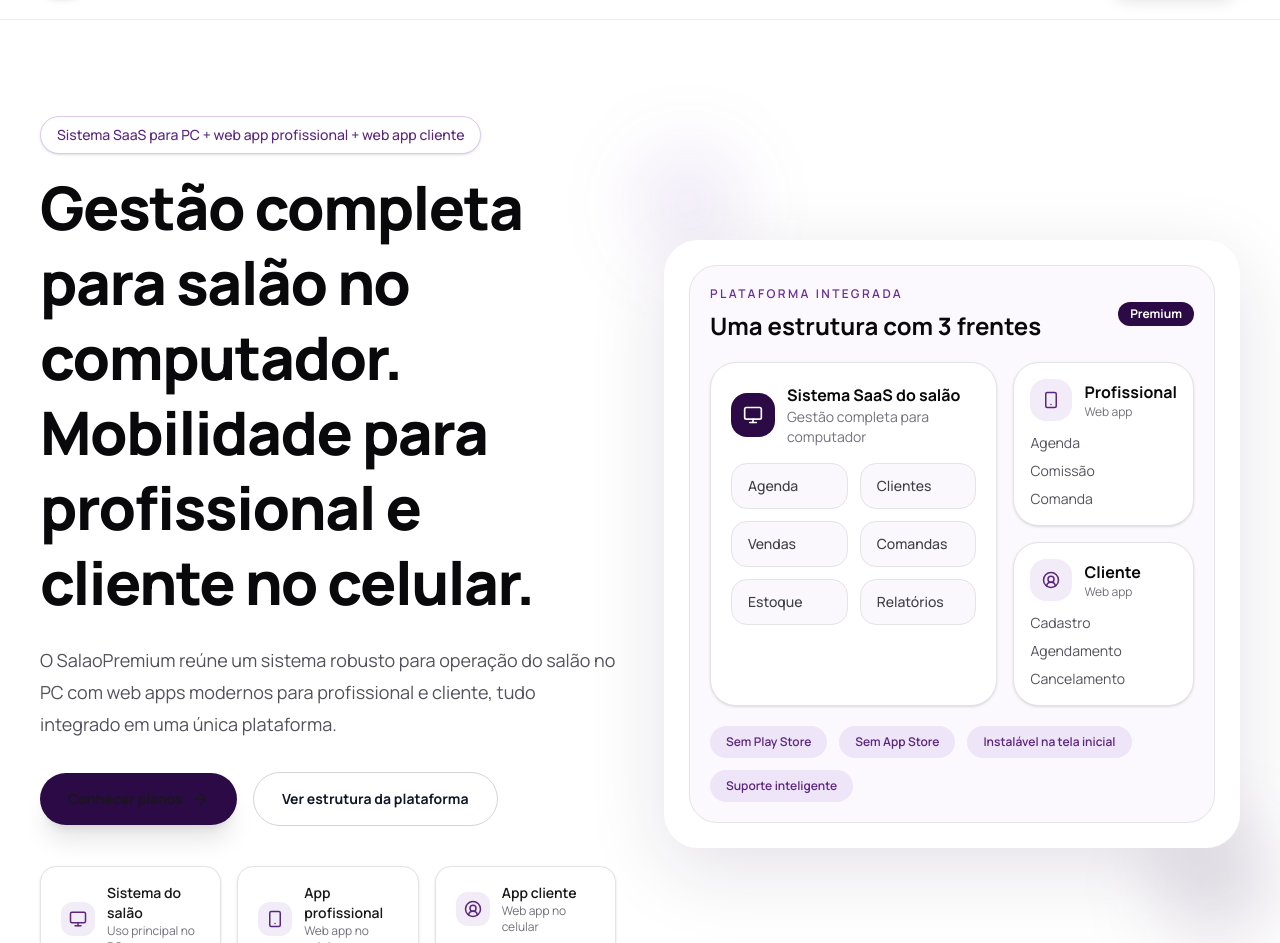
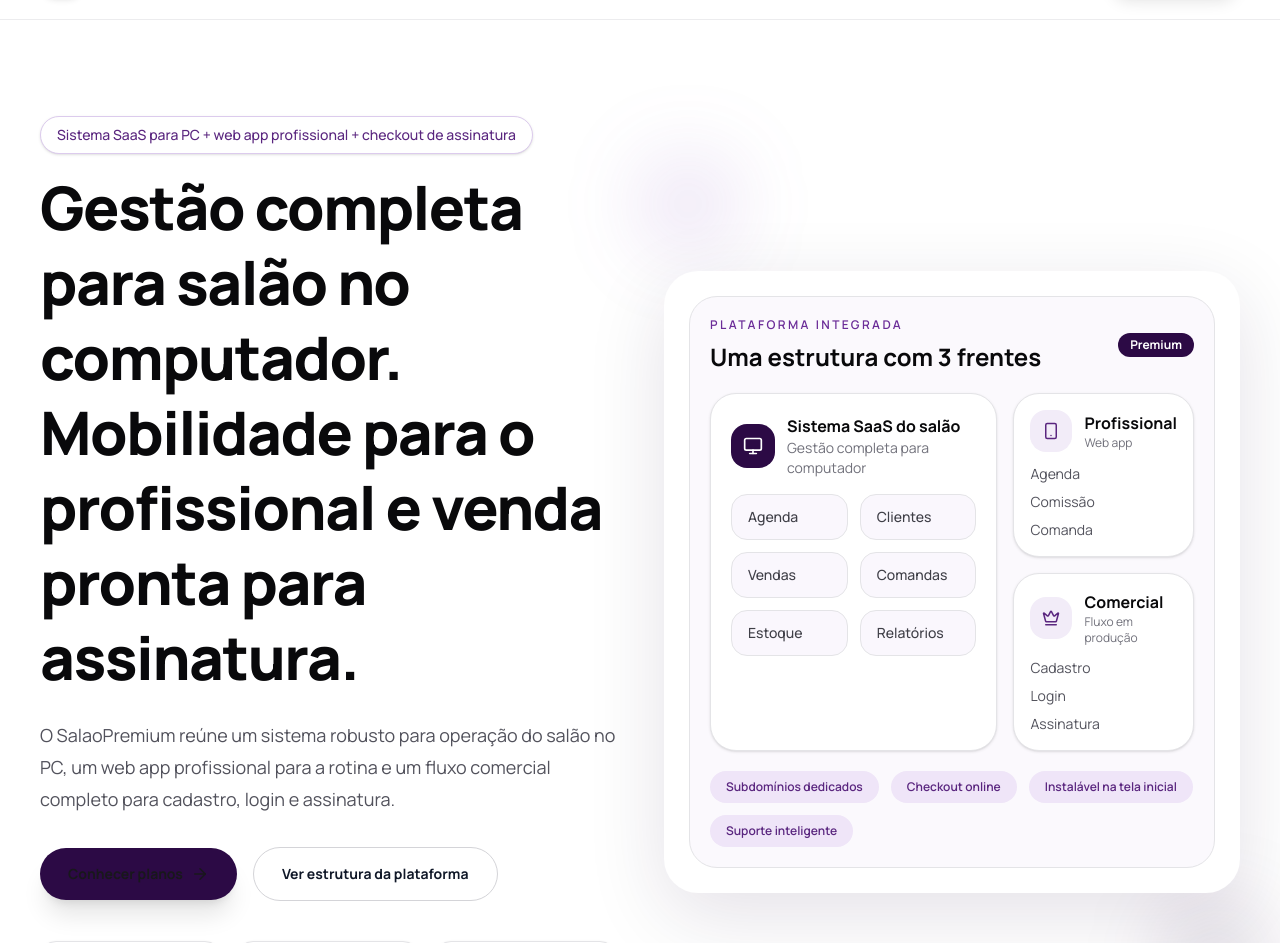
Before and after one commit to Wiltonkru2022/salaopremiun, a Next.js app: page / in a window 1280 px wide. Shown: the part 69-1012 px from the top of the page. Built offline with nearby package versions, Linux system fonts and the light colour scheme.

Commit message:
Alinha landing ao produto entregue

```diff
--- a/components/site-footer.tsx
+++ b/components/site-footer.tsx
@@ -9,8 +9,8 @@ export default function SiteFooter() {
             <h3 className="text-2xl font-bold">SalaoPremium</h3>
             <p className="mt-4 leading-7 text-zinc-500">
               Plataforma para salões, barbearias, clínicas e studios que
-              desejam gestão forte no computador e praticidade no celular para
-              profissional e cliente.
+              desejam gestão forte no computador, praticidade no celular para o
+              profissional e um fluxo comercial pronto para vender.
             </p>
           </div>
 
@@ -28,8 +28,8 @@ export default function SiteFooter() {
                 </Link>
               </li>
               <li>
-                <Link href="/#app-cliente" className="hover:text-zinc-950">
-                  App cliente
+                <Link href="/#comercial" className="hover:text-zinc-950">
+                  Comercial
                 </Link>
               </li>
               <li>
--- a/components/site-header.tsx
+++ b/components/site-header.tsx
@@ -39,10 +39,10 @@ export default function SiteHeader() {
             App Profissional
           </Link>
           <Link
-            href="/#app-cliente"
+            href="/#comercial"
             className="text-sm font-medium text-zinc-700 transition hover:text-[#2c0a45]"
           >
-            App Cliente
+            Comercial
           </Link>
           <Link
             href="/#planos"
@@ -102,11 +102,11 @@ export default function SiteHeader() {
               App profissional
             </Link>
             <Link
-              href="/#app-cliente"
+              href="/#comercial"
               className="border-b border-zinc-100 py-4 text-base font-medium text-zinc-800"
               onClick={() => setOpen(false)}
             >
-              App cliente
+              Comercial
             </Link>
             <Link
               href="/#planos"
--- a/components/site/HomeLanding.tsx
+++ b/components/site/HomeLanding.tsx
@@ -17,9 +17,7 @@ import {
   Bot,
   BadgeDollarSign,
   ClipboardList,
-  MapPin,
   UserPlus,
-  UserCircle2,
   Receipt,
   Crown,
   BellRing,
@@ -51,12 +49,12 @@ const professionalAppModules = [
   "Suporte ChatGPT",
 ];
 
-const clientAppModules = [
-  "Criar cadastro",
-  "Procurar salão próximo",
-  "Agenda",
-  "Cancelar agendamento",
-  "Perfil",
+const commercialFlowModules = [
+  "Planos com CTA direto por subdomínio",
+  "Cadastro guiado do salão",
+  "Login com continuidade do plano",
+  "Checkout com PIX, boleto e cartão",
+  "Histórico e regularização de cobrança",
 ];
 
 const plans = [
@@ -86,7 +84,7 @@ const plans = [
       "Comissão e relatórios",
       "Estoque e comandas",
       "App profissional",
-      "App cliente",
+      "Checkout e assinatura online",
       "Mais recursos e operação completa",
     ],
   },
@@ -116,12 +114,12 @@ const faqItems = [
   {
     question: "O que funciona no celular?",
     answer:
-      "No celular ficam o app do profissional e o app do cliente, ambos em formato web app, com acesso direto pela tela principal do aparelho.",
+      "Hoje, no celular, funciona o app do profissional em formato web app. A experiência do cliente final ainda está em evolução e não faz parte da entrega principal atual.",
   },
   {
     question: "Precisa publicar na Play Store ou App Store?",
     answer:
-      "Não. Os apps funcionam como web app e podem ser instalados na tela inicial do celular sem depender de loja de aplicativos.",
+      "Não. O app do profissional funciona como web app e pode ser instalado na tela inicial do celular sem depender de loja de aplicativos.",
   },
   {
     question: "O suporte com ChatGPT faz agendamento ou cria cliente?",
@@ -138,7 +136,7 @@ export default function HomeLanding() {
       <SaaSIntro />
       <SaaSModulesSection />
       <ProfessionalAppSection />
-      <ClientAppSection />
+      <CommercialFlowSection />
       <WebAppSection />
       <SupportAISection />
       <PlansSection />
@@ -155,15 +153,15 @@ function Hero() {
       <div className="mx-auto grid max-w-7xl gap-12 px-6 py-16 lg:grid-cols-2 lg:px-10 lg:py-24">
         <div className="flex flex-col justify-center">
           <span className="mb-4 inline-flex w-fit items-center rounded-full border border-[#dccbed] bg-white px-4 py-2 text-sm font-medium text-[#5a267f] shadow-sm">
-            Sistema SaaS para PC + web app profissional + web app cliente
+            Sistema SaaS para PC + web app profissional + checkout de assinatura
           </span>
 
           <h2 className="max-w-3xl text-4xl font-extrabold leading-tight tracking-tight text-zinc-950 lg:text-6xl">
-            Gestão completa para salão no computador. Mobilidade para profissional e cliente no celular.
+            Gestão completa para salão no computador. Mobilidade para o profissional e venda pronta para assinatura.
           </h2>
 
           <p className="mt-6 max-w-2xl text-lg leading-8 text-zinc-600">
-            O SalaoPremium reúne um sistema robusto para operação do salão no PC com web apps modernos para profissional e cliente, tudo integrado em uma única plataforma.
+            O SalaoPremium reúne um sistema robusto para operação do salão no PC, um web app profissional para a rotina e um fluxo comercial completo para cadastro, login e assinatura.
           </p>
 
           <div className="mt-8 flex flex-wrap items-center gap-4">
@@ -211,11 +209,11 @@ function Hero() {
             <div className="rounded-2xl border border-zinc-200 bg-white px-5 py-4 shadow-sm">
               <div className="flex items-center gap-3">
                 <div className="rounded-xl bg-[#f2ecf8] p-2 text-[#5a267f]">
-                  <UserCircle2 size={18} />
+                  <Crown size={18} />
                 </div>
                 <div>
-                  <p className="text-sm font-semibold text-zinc-900">App cliente</p>
-                  <p className="text-xs text-zinc-500">Web app no celular</p>
+                  <p className="text-sm font-semibold text-zinc-900">Cadastro e assinatura</p>
+                  <p className="text-xs text-zinc-500">Fluxo comercial ativo</p>
                 </div>
               </div>
             </div>
@@ -287,17 +285,17 @@ function Hero() {
                   <div className="rounded-[26px] border border-zinc-200 bg-white p-4 shadow-sm">
                     <div className="mb-3 flex items-center gap-3">
                       <div className="rounded-2xl bg-[#f2ecf8] p-3 text-[#5a267f]">
-                        <UserCircle2 size={18} />
+                        <Crown size={18} />
                       </div>
                       <div>
-                        <p className="font-bold text-zinc-950">Cliente</p>
-                        <p className="text-xs text-zinc-500">Web app</p>
+                        <p className="font-bold text-zinc-950">Comercial</p>
+                        <p className="text-xs text-zinc-500">Fluxo em produção</p>
                       </div>
                     </div>
                     <div className="space-y-2 text-sm text-zinc-600">
                       <p>Cadastro</p>
-                      <p>Agendamento</p>
-                      <p>Cancelamento</p>
+                      <p>Login</p>
+                      <p>Assinatura</p>
                     </div>
                   </div>
                 </div>
@@ -305,8 +303,8 @@ function Hero() {
 
               <div className="mt-5 flex flex-wrap gap-3">
                 {[
-                  "Sem Play Store",
-                  "Sem App Store",
+                  "Subdomínios dedicados",
+                  "Checkout online",
                   "Instalável na tela inicial",
                   "Suporte inteligente",
                 ].map((item) => (
@@ -460,29 +458,29 @@ function ProfessionalAppSection() {
   );
 }
 
-function ClientAppSection() {
+function CommercialFlowSection() {
   return (
-    <section id="app-cliente" className="mx-auto max-w-7xl px-6 py-20 lg:px-10">
+    <section id="comercial" className="mx-auto max-w-7xl px-6 py-20 lg:px-10">
       <div className="mx-auto max-w-4xl text-center">
         <p className="text-sm font-bold uppercase tracking-[0.22em] text-[#6b2c98]">
-          App do cliente
+          Fluxo comercial
         </p>
         <h2 className="mt-3 text-3xl font-bold tracking-tight text-zinc-950 lg:text-5xl">
-          O cliente agenda e acompanha tudo com praticidade
+          Jornada pronta para vender assinatura sem atrito
         </h2>
         <p className="mt-5 text-lg leading-8 text-zinc-600">
-          Uma experiência pensada para facilitar cadastro, busca do salão, agendamento, cancelamento e gerenciamento do perfil direto no celular.
+          Do primeiro clique até a cobrança, o sistema mantém a jornada do salão organizada entre site, cadastro, login e assinatura.
         </p>
       </div>
 
       <div className="mt-12 grid items-center gap-10 lg:grid-cols-2">
         <div className="space-y-4">
           {[
-            { icon: UserPlus, label: "Criar cadastro" },
-            { icon: MapPin, label: "Procurar salão próximo" },
-            { icon: CalendarDays, label: "Agenda" },
-            { icon: BellRing, label: "Cancelar agendamento" },
-            { icon: UserCircle2, label: "Perfil" },
+            { icon: Crown, label: "Escolher plano ideal" },
+            { icon: UserPlus, label: "Cadastro guiado do salão" },
+            { icon: ClipboardList, label: "Login com continuidade do plano" },
+            { icon: CreditCard, label: "Checkout com cobrança online" },
+            { icon: BellRing, label: "Histórico e regularização" },
           ].map((item) => {
             const Icon = item.icon;
             return (
@@ -503,16 +501,16 @@ function ClientAppSection() {
           <div className="rounded-[28px] border border-zinc-200 bg-white p-6">
             <div className="mb-6 flex items-center gap-3">
               <div className="rounded-2xl bg-[#2c0a45] p-3 text-white">
-                <UserCircle2 size={20} />
+                <Crown size={20} />
               </div>
               <div>
-                <p className="font-bold text-zinc-950">Web app do cliente</p>
-                <p className="text-sm text-zinc-500">Experiência simples para agendar e acompanhar</p>
+                <p className="font-bold text-zinc-950">Onboarding e assinatura</p>
+                <p className="text-sm text-zinc-500">Fluxo real e já disponível em produção</p>
               </div>
             </div>
 
             <div className="grid gap-3">
-              {clientAppModules.map((item) => (
+              {commercialFlowModules.map((item) => (
                 <div
                   key={item}
                   className="rounded-2xl border border-white/70 bg-white px-4 py-3 text-sm font-medium text-zinc-700 shadow-sm"
@@ -520,6 +518,9 @@ function ClientAppSection() {
                   {item}
                 </div>
               ))}
+            </div>
+            <div className="mt-5 rounded-2xl border border-emerald-200 bg-emerald-50 px-4 py-4 text-sm text-emerald-800">
+              Login, cadastro e assinatura rodam hoje com subdomínios dedicados e webhook financeiro integrado.
             </div>
           </div>
         </div>
@@ -538,10 +539,10 @@ function WebAppSection() {
               Instalação simples no celular
             </p>
             <h2 className="mt-3 text-3xl font-bold tracking-tight text-zinc-950 lg:text-5xl">
-              Apps leves, rápidos e sem depender de loja
+              App profissional leve, rápido e sem depender de loja
             </h2>
             <p className="mt-5 text-lg leading-8 text-zinc-600">
-              O app do profissional e o app do cliente funcionam como web app no celular e podem ser instalados na tela principal, sem precisar publicar na Apple Store ou na Play Store.
+              O app do profissional funciona como web app no celular e pode ser instalado na tela principal, sem precisar publicar na Apple Store ou na Play Store.
             </p>
           </div>
 
@@ -552,7 +553,7 @@ function WebAppSection() {
               "Sem depender de loja de apps",
               "Abertura rápida no celular",
               "Experiência leve e prática",
-              "Mais facilidade para uso diário",
+              "Uso diário do profissional",
             ].map((item) => (
               <div
                 key={item}
@@ -583,9 +584,9 @@ function SupportAISection() {
             <h2 className="mt-3 text-3xl font-bold tracking-tight lg:text-5xl">
               ChatGPT para orientar, explicar e guiar o uso da plataforma
             </h2>
-            <p className="mt-5 text-lg leading-8 text-zinc-600">
-              O suporte inteligente ajuda o salão, o profissional e o cliente a entender menus, funções, recursos e fluxos do sistema com mais autonomia.
-            </p>
+          <p className="mt-5 text-lg leading-8 text-zinc-600">
+            O suporte inteligente ajuda o salão e o profissional a entender menus, funções, recursos e fluxos do sistema com mais autonomia.
+          </p>
           </div>
 
           <div className="rounded-[34px] border border-zinc-200 bg-white p-6 shadow-sm">
@@ -631,7 +632,7 @@ function PlansSection() {
             Escolha o plano ideal para o seu negócio
           </h2>
           <p className="mt-5 text-lg leading-8 text-zinc-600">
-            Estrutura pronta para vender o sistema com clareza, destacando o acesso ao SaaS do salão e aos web apps integrados.
+            Estrutura pronta para vender o sistema com clareza, destacando o SaaS do salão, o app profissional e o fluxo comercial integrado.
           </p>
         </div>
 
@@ -738,7 +739,7 @@ function FinalCTA() {
                 Comece agora
               </p>
               <h2 className="mt-3 text-3xl font-bold tracking-tight lg:text-5xl">
-                Tenha uma plataforma completa para salão, com gestão no PC e experiência mobile para profissional e cliente
+                Tenha uma plataforma completa para salão, com gestão no PC, app profissional e assinatura online pronta para vender
               </h2>
 
 
@@ -775,8 +776,8 @@ function FinalCTA() {
                     <Smartphone size={22} />
                   </div>
                   <div>
-                    <p className="font-bold">App profissional e cliente</p>
-                    <p className="text-sm text-zinc-500">Web apps leves e instaláveis</p>
+                    <p className="font-bold">App profissional e assinatura online</p>
+                    <p className="text-sm text-zinc-500">Web app mobile e checkout integrado</p>
                   </div>
                 </div>
 
```
